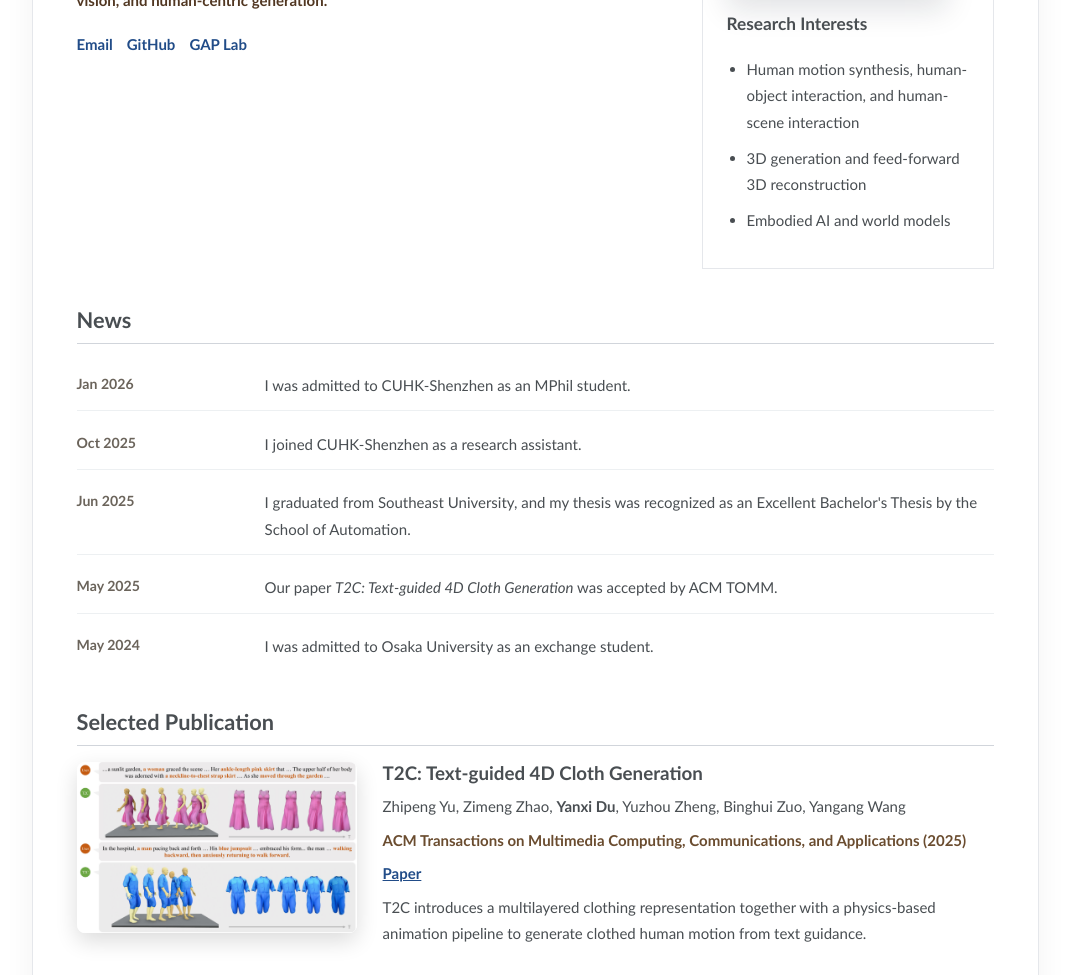
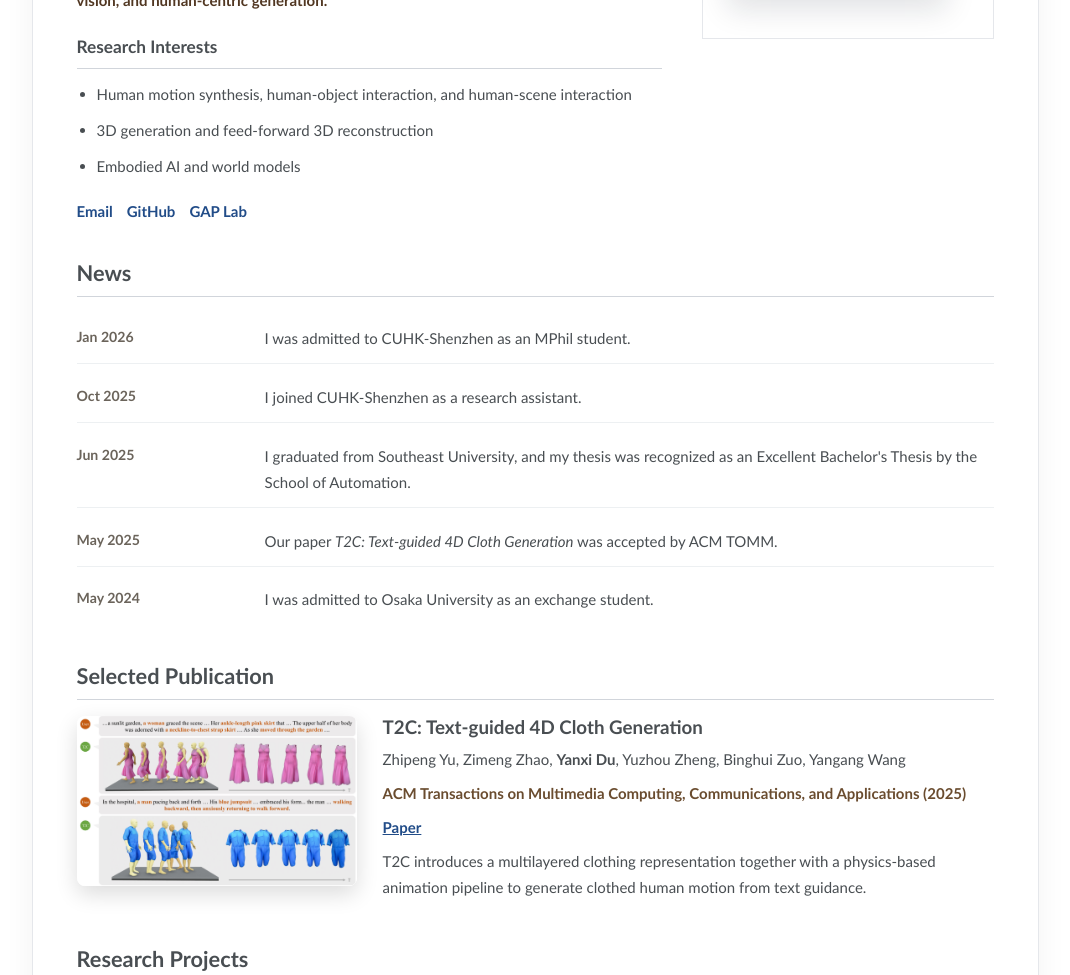
Before and after one commit to duyanxi/duyanxi.github.io, a Jekyll site: the page built from _pages/about.md, in a window 1280 px wide and 1400 px high, cut to the strip 425-1400 px from the top of the window. Shown: the whole strip, without its empty margins (127-1197 px from the left). Built offline with Jekyll 4.4.1, drawn with Linux system fonts in a browser that asks for light colours.

Commit message:
move research interests into main content

```diff
--- a/_includes/head/custom.html
+++ b/_includes/head/custom.html
@@ -125,6 +125,17 @@
     font-weight: 600;
   }
 
+  .hero-interests {
+    margin-top: 24px;
+  }
+
+  .hero-interests h2 {
+    margin: 0 0 12px !important;
+    padding-bottom: 10px;
+    font-size: 1.15rem !important;
+    border-bottom: 1px solid #d1d5db;
+  }
+
   .hero-links {
     display: flex;
     flex-wrap: wrap;
@@ -161,12 +172,6 @@
     object-fit: cover;
     object-position: center 18%;
     box-shadow: 0 14px 28px rgba(15, 23, 42, 0.12);
-  }
-
-  .summary-block h2 {
-    margin: 0 0 12px !important;
-    padding-bottom: 10px;
-    font-size: 1.15rem !important;
   }
 
   .focus-list {
--- a/_pages/about.md
+++ b/_pages/about.md
@@ -29,6 +29,14 @@ redirect_from:
         I am actively looking for collaborators and internship opportunities in embodied AI,
         3D vision, and human-centric generation.
       </p>
+      <div class="hero-interests">
+        <h2>Research Interests</h2>
+        <ul class="focus-list">
+          <li>Human motion synthesis, human-object interaction, and human-scene interaction</li>
+          <li>3D generation and feed-forward 3D reconstruction</li>
+          <li>Embodied AI and world models</li>
+        </ul>
+      </div>
       <div class="hero-links">
         <a href="mailto:duyanxi1004@outlook.com">Email</a>
         <a href="https://github.com/duyanxi">GitHub</a>
@@ -39,14 +47,6 @@ redirect_from:
     <aside class="hero-aside" aria-label="Profile summary">
       <div class="profile-photo-wrap">
         <img class="profile-photo" src="/images/profile-photo.png" alt="Portrait of Yanxi Du">
-      </div>
-      <div class="summary-block">
-        <h2>Research Interests</h2>
-        <ul class="focus-list">
-          <li>Human motion synthesis, human-object interaction, and human-scene interaction</li>
-          <li>3D generation and feed-forward 3D reconstruction</li>
-          <li>Embodied AI and world models</li>
-        </ul>
       </div>
     </aside>
   </div>
```
